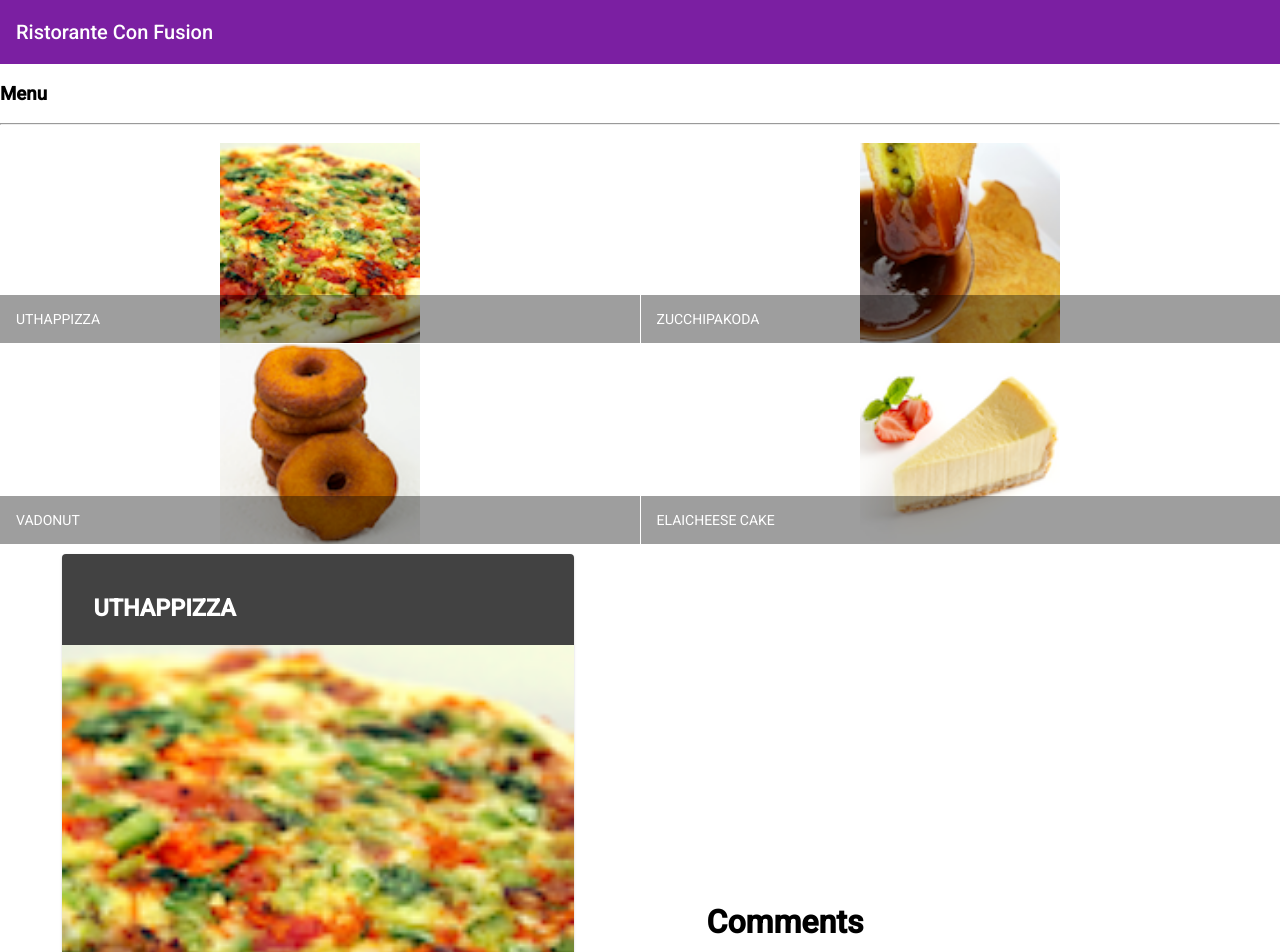
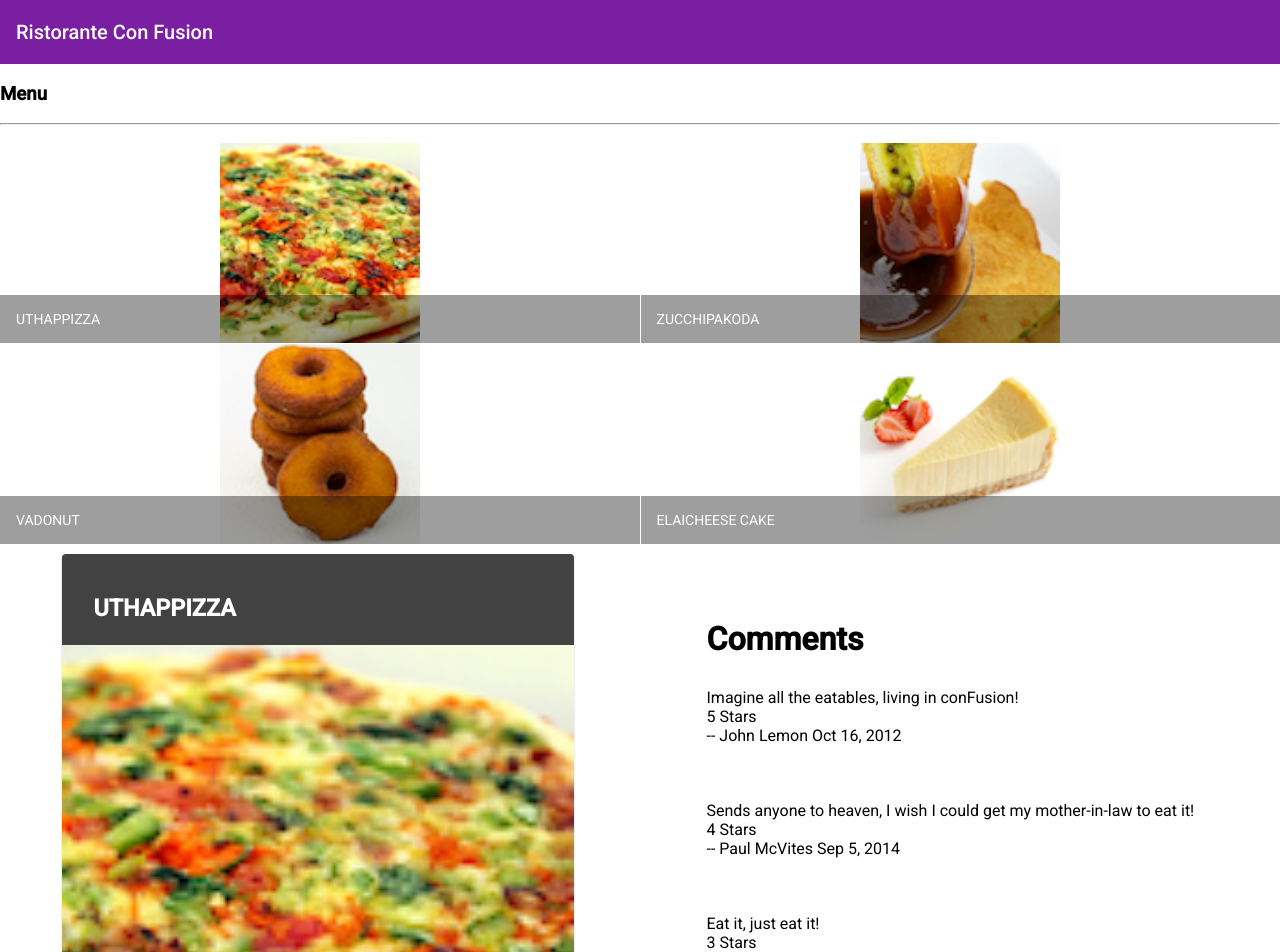
Before and after one commit to Musabpirzada/Resturant-web-App-in-Angular, an Angular app: page / in a window 1280 px wide. Shown: the top 952 px of the page. Built offline with nearby package versions, Linux system fonts and the light colour scheme.

Commit message:
all tasks of Assignment 1 completed

```diff
--- a/src/app/dishdetail/dishdetail.component.html
+++ b/src/app/dishdetail/dishdetail.component.html
@@ -27,12 +27,15 @@
       </div>
   </div>
 
-  <div fxFlex="40">
+  <div fxFlex="40" *ngIf="dish">
     <h1>Comments</h1>
-<mat-list fxFlex *ngIf="dish">
-    <mat-list-item>
-        <p matLine>{{dish.name}} </p>
-    </mat-list-item>
+<mat-list  *ngFor="let comm of dish.comments">
+    <li style="list-style: none;">{{comm.comment}}</li>
+   <li style="list-style: none;">{{comm.rating}} Stars</li>
+
+   <li style="list-style: none;">-- {{comm.author}} {{comm.date | date}} </li>
+
+   <mat-list-item></mat-list-item>
 </mat-list>
   </div>
 
--- a/src/app/dishdetail/dishdetail.component.ts
+++ b/src/app/dishdetail/dishdetail.component.ts
@@ -50,6 +50,7 @@ const DISH = {
 })
 export class DishdetailComponent implements OnInit {
 dish = DISH;
+commenting = DISH.comments[0];
 
   constructor() { }
 
--- a/src/app/shared/dish.ts
+++ b/src/app/shared/dish.ts
@@ -1,3 +1,4 @@
+
 export class Dish {
     id: any;
     name: any;
@@ -7,4 +8,5 @@ export class Dish {
     label: any;
     price: any;
     description: any;
+
 }
```
Lines whose indentation alone changed are shown as unchanged.
